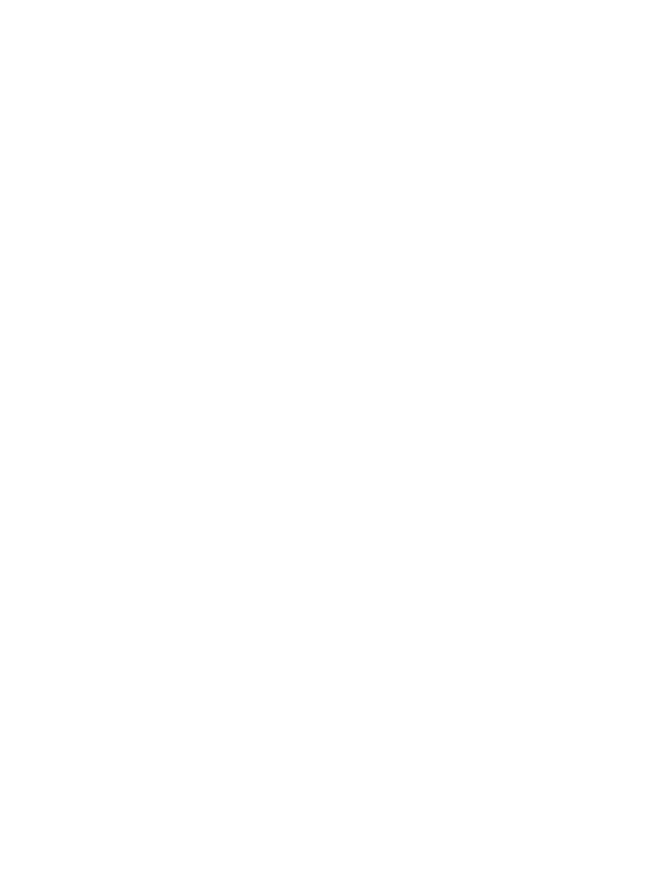
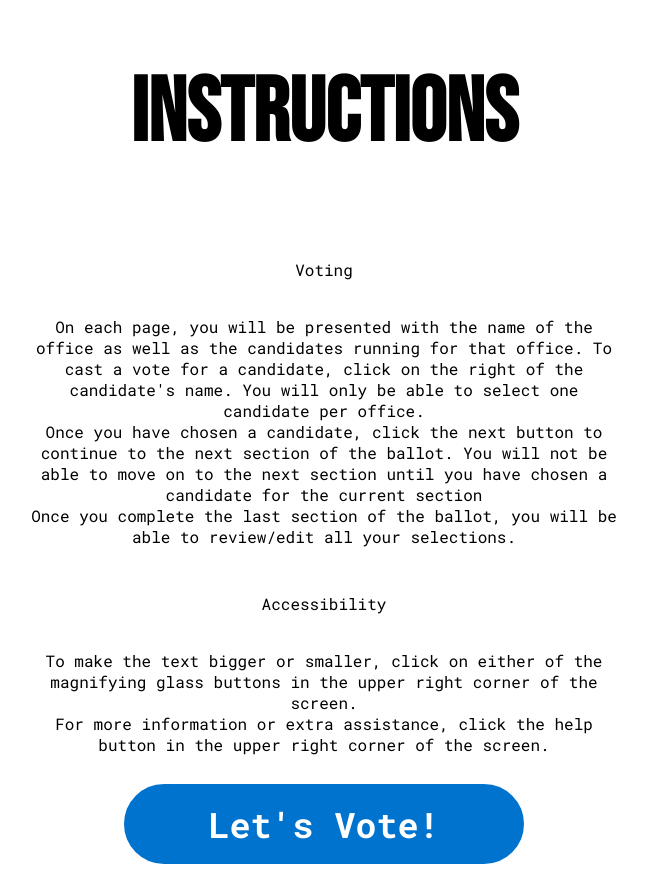
Before and after one commit to josegtrs/HCIProject, a React (Create React App) app in the folder hci/: page /instructions in a window 1280 px wide. Before the commit this address had no page. Shown: the whole page, without its empty margins (316-963 px from the left). Before the commit the page ends 800 px from the top, so only its background shows below. Built offline with nearby package versions, Linux system fonts and the light colour scheme.

Commit message:
added instructions page

```diff
--- a/hci/src/App.js
+++ b/hci/src/App.js
@@ -13,6 +13,7 @@ import { Criminal } from './Components/VotingPage/Criminal';
 import { Civil } from './Components/VotingPage/Civil';
 import { Review } from './Components/FinishPage/Review';
 import { StraightParty } from './Components/VotingPage/StraightParty';
+import { Instructions } from './Components/LetsVote/Instructions'
 
 
 
@@ -23,6 +24,7 @@ function App() {
       <Routes>
         <Route exact path="/" element={<LetsVote />} />
         <Route path="/letsvotepage" element={<LetsVote />} />
+        <Route path="/instructions" element={<Instructions/>} />
         <Route path="/straightparty" element={<StraightParty />} />
         <Route path="/presidential" element={<Presidential />} />
         <Route path="/finishpage" element={<FinishPage />} />
--- a/hci/src/Components/CSS/Global.css
+++ b/hci/src/Components/CSS/Global.css
@@ -65,3 +65,13 @@ body {
     font-weight: 700;
     cursor: pointer;
 }
+
+.instructions {
+    text-align: center;
+    margin-top: 20px;
+}
+
+.instruction-sub-header {
+    text-align: center;
+    margin-top: 30px;
+}
--- /dev/null
+++ b/hci/src/Components/LetsVote/Instructions.jsx
@@ -0,0 +1,35 @@
+import React from 'react'
+import '../CSS/Global.css'
+
+export const Instructions = () => {
+
+    const handleHomePageClick = () => {
+        window.location.href = '/straightparty'; // Change the URL to the SignUpPage
+    };
+
+    return (
+        <div className='container'>
+                <header className="main-header">
+          <h1>Instructions</h1>
+        </header>
+
+        <p style={{}} className="instruction-sub-header"> Voting </p>
+        <p className='instructions'>
+            On each page, you will be presented with the name of the office as well as the candidates running for that office.
+            To cast a vote for a candidate, click on the right of the candidate's name. You will only be able to select one candidate per office.<br></br>
+            Once you have chosen a candidate, click the next button to continue to the next section of the ballot.
+            You will not be able to move on to the next section until you have chosen a candidate for the current section<br></br>
+            Once you complete the last section of the ballot, you will be able to review/edit all your selections.
+
+        </p>
+        <p className='instruction-sub-header'>Accessibility</p>
+        <p className='instructions'>
+            To make the text bigger or smaller, click on either of the magnifying glass buttons in the upper right corner of the screen.<br></br>
+            For more information or extra assistance, click the help button in the upper right corner of the screen.
+        </p>
+                <div className="submit-container">
+                    <div className= "submit-button" onClick={handleHomePageClick}>Let's Vote!</div>
+            </div>
+        </div>
+      )
+  }
--- a/hci/src/Components/LetsVote/LetsVote.jsx
+++ b/hci/src/Components/LetsVote/LetsVote.jsx
@@ -6,7 +6,7 @@ import logo from '../Assets/OKlogo.jpg'
 export const LetsVote = () => {
 
     const handleHomePageClick = () => {
-        window.location.href = '/straightparty'; // Change the URL to the SignUpPage
+        window.location.href = '/instructions'; // Change the URL to the SignUpPage
     };
 
     return (
```
